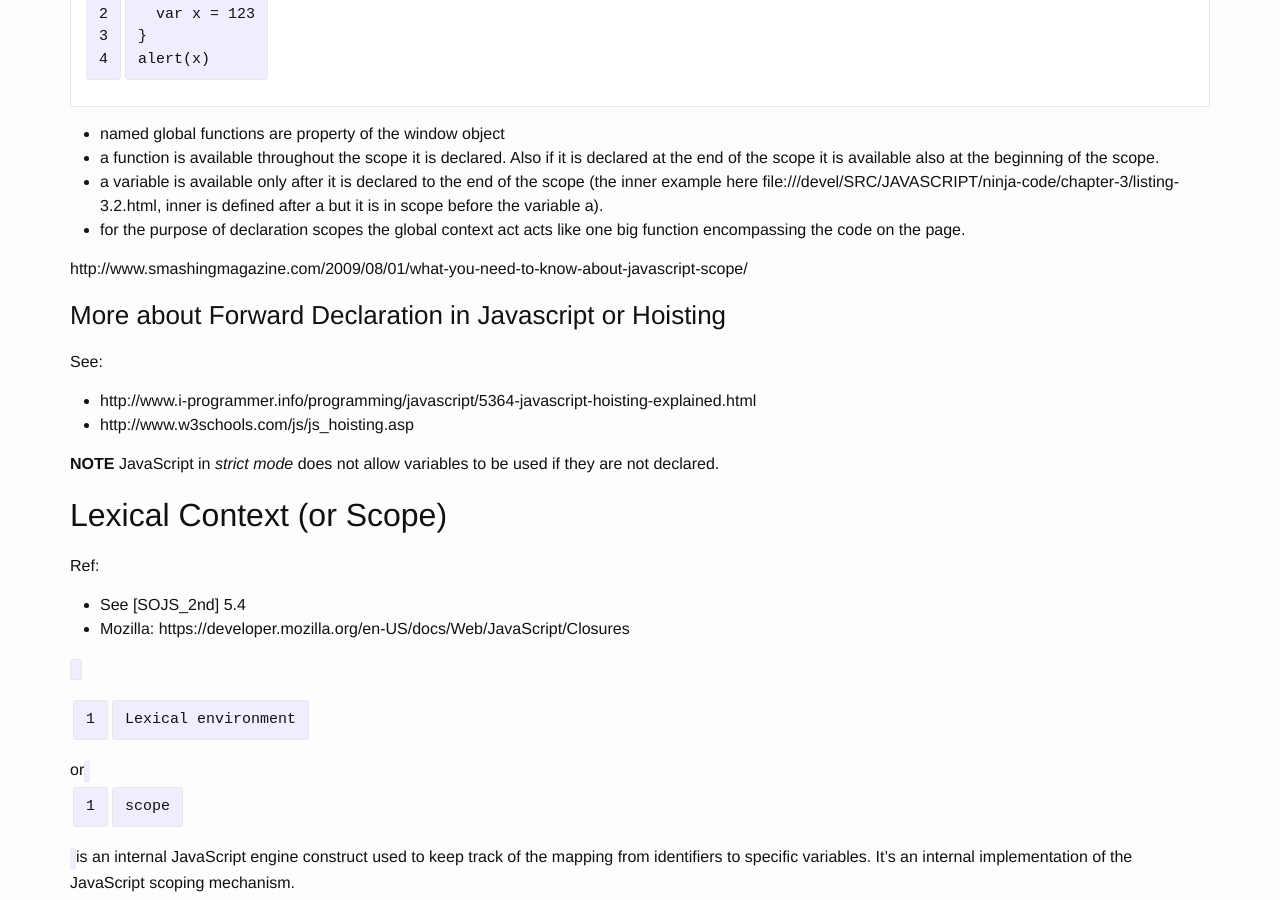
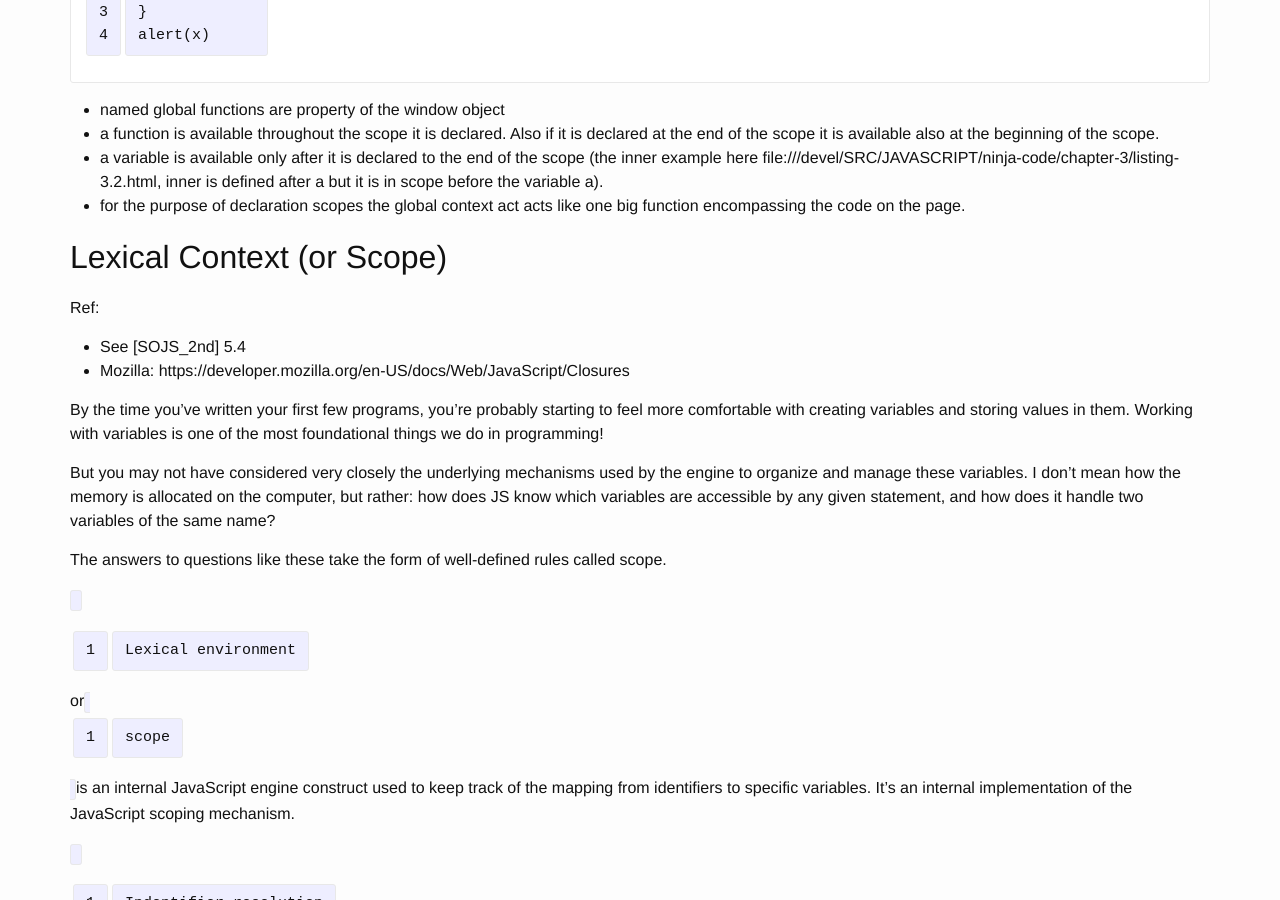
Before and after one commit to breezeight/nicola_blog, a Jekyll site: the page built from _guides/javascript.markdown, in a window 1280 px wide and 900 px high, scrolled down 60231 px. Built offline with Jekyll 4.4.1, drawn with Linux system fonts in a browser that asks for light colours; some of the changed text lies outside the part shown.

Commit message:
[JS] Typo fix

```diff
--- a/_guides/javascript.markdown
+++ b/_guides/javascript.markdown
@@ -1806,6 +1806,8 @@ alert(foo); // print 10
 
 http://www.codecademy.com/forum_questions/4f166ff96390db0001003803
 
+
+
 ## Difference between identifier and variable (in JavaScript)
 
 Ref: https://stackoverflow.com/questions/28185877/difference-between-identifier-and-variable-in-javascript#28185939
@@ -1923,25 +1925,18 @@ inner is defined after a but it is in scope before the variable a).
 * for the purpose of declaration scopes the global context act acts like
 one big function encompassing the code on the page.
 
-
-
-http://www.smashingmagazine.com/2009/08/01/what-you-need-to-know-about-javascript-scope/
-
-### More about Forward Declaration in Javascript or Hoisting
-
-See:
-* http://www.i-programmer.info/programming/javascript/5364-javascript-hoisting-explained.html
-* http://www.w3schools.com/js/js_hoisting.asp
-
-**NOTE** JavaScript in _strict mode_ does not allow variables to be used if they are not declared.
-
-
 ## Lexical Context (or Scope)
 
 Ref:
 
 * See [SOJS_2nd] 5.4
 * Mozilla: https://developer.mozilla.org/en-US/docs/Web/JavaScript/Closures
+
+By the time you've written your first few programs, you're probably starting to feel more comfortable with creating variables and storing values in them. Working with variables is one of the most foundational things we do in programming!
+
+But you may not have considered very closely the underlying mechanisms used by the engine to organize and manage these variables. I don't mean how the memory is allocated on the computer, but rather: how does JS know which variables are accessible by any given statement, and how does it handle two variables of the same name?
+
+The answers to questions like these take the form of well-defined rules called scope.
 
 `Lexical environment` or `scope` is an internal JavaScript engine construct used to keep track of the mapping from identifiers to specific variables. It's an internal implementation of the JavaScript scoping mechanism.
 
@@ -2185,7 +2182,6 @@ function reportActivity(){
 
 ## HOW JS Engine register identifiers in a lexical environment: functions and variables Hoisting
 
-
 REF:
 * [SOJS_2nd] 5.5.3
 * Mozilla MDN: https://developer.mozilla.org/en-US/docs/Glossary/Hoisting
@@ -2264,7 +2260,6 @@ Decorations are: `var`, `let`, `function`, etc
 * the initialization operation `foo = "bar";`
 
 It's really important to look at our code knowing this concept to understand `hoisting`.
-
 
 Every JavaScript engine process your code in two phases: `Compilation Phase` and `Execution Phase`. Modern engines will compile your code using advanced techniques like JIT but for educational porpouse of understanding hoisting we will keep thing simple.
 
@@ -2690,7 +2685,6 @@ assert(ninja2.getMyThis() === ninja2,
 ### This: invoke functions as a construct
 
 A constructor is a function like any other functions.
-
 
 NOTE: do not to confuse these `function constructors` with `constructor functions`:
 
```
Also changed, not shown: other parts of _guides/javascript.markdown (+5 -3 lines).
